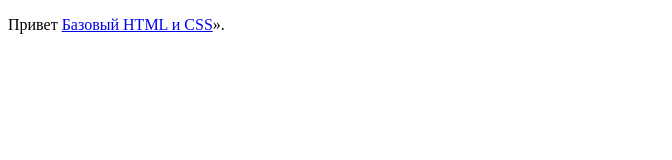
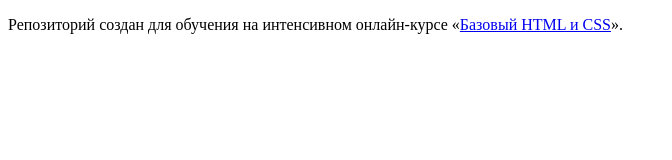
Before and after one commit to StasZnaydyonov/192201-nerds, a plain HTML site: page index.html in a window 1280 px wide. Shown: the whole page, without its empty margins (0-672 px from the left). Drawn offline with Linux system fonts and the light colour scheme.

Commit message:
Revert "Добавил наставника"
This reverts commit 08fbb7877b6cacbefa3c3cc39861b31e523a28ca.

```diff
--- a/index.html
+++ b/index.html
@@ -6,7 +6,7 @@
   </head>
   <body>
 
-    <p>Привет <a href="https://htmlacademy.ru/intensive/htmlcss">Базовый HTML и CSS</a>».</p>
+    <p>Репозиторий создан для обучения на интенсивном онлайн‑курсе «<a href="https://htmlacademy.ru/intensive/htmlcss">Базовый HTML и CSS</a>».</p>
 
   </body>
 </html>
```
